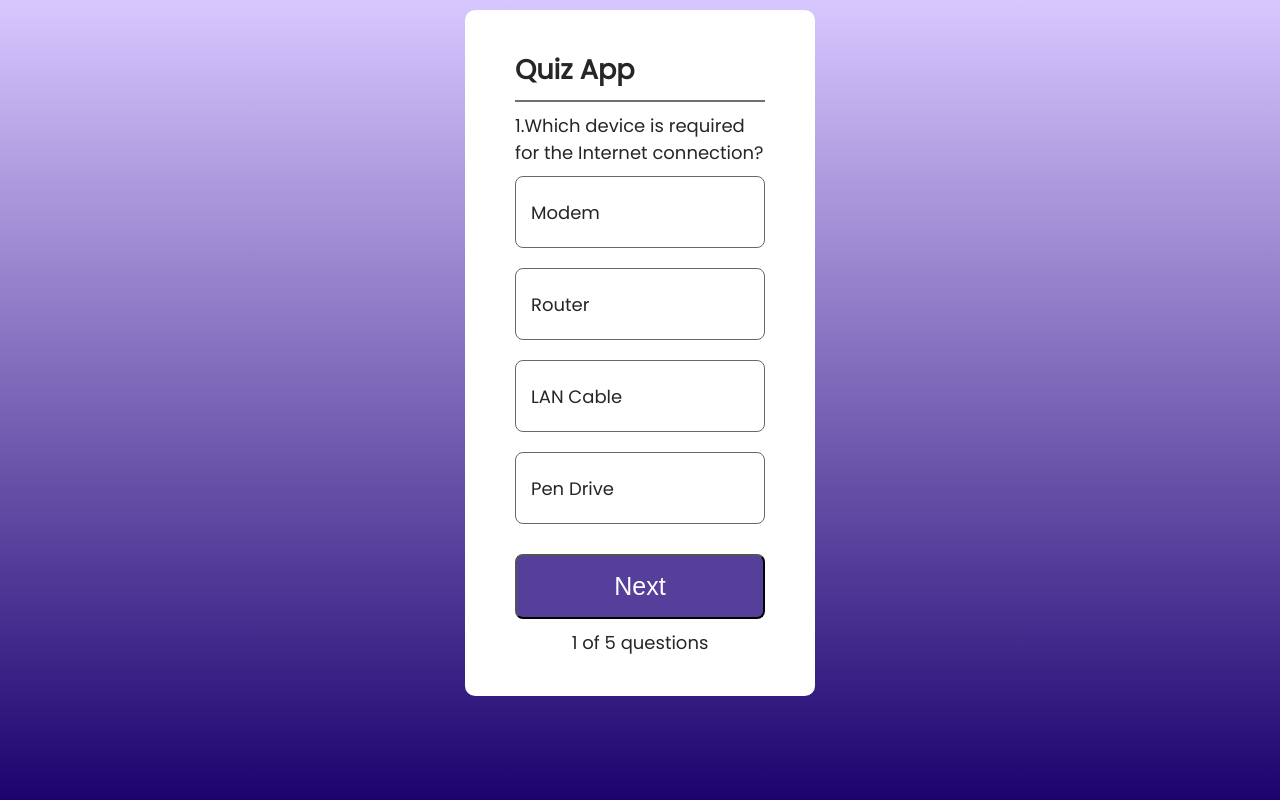
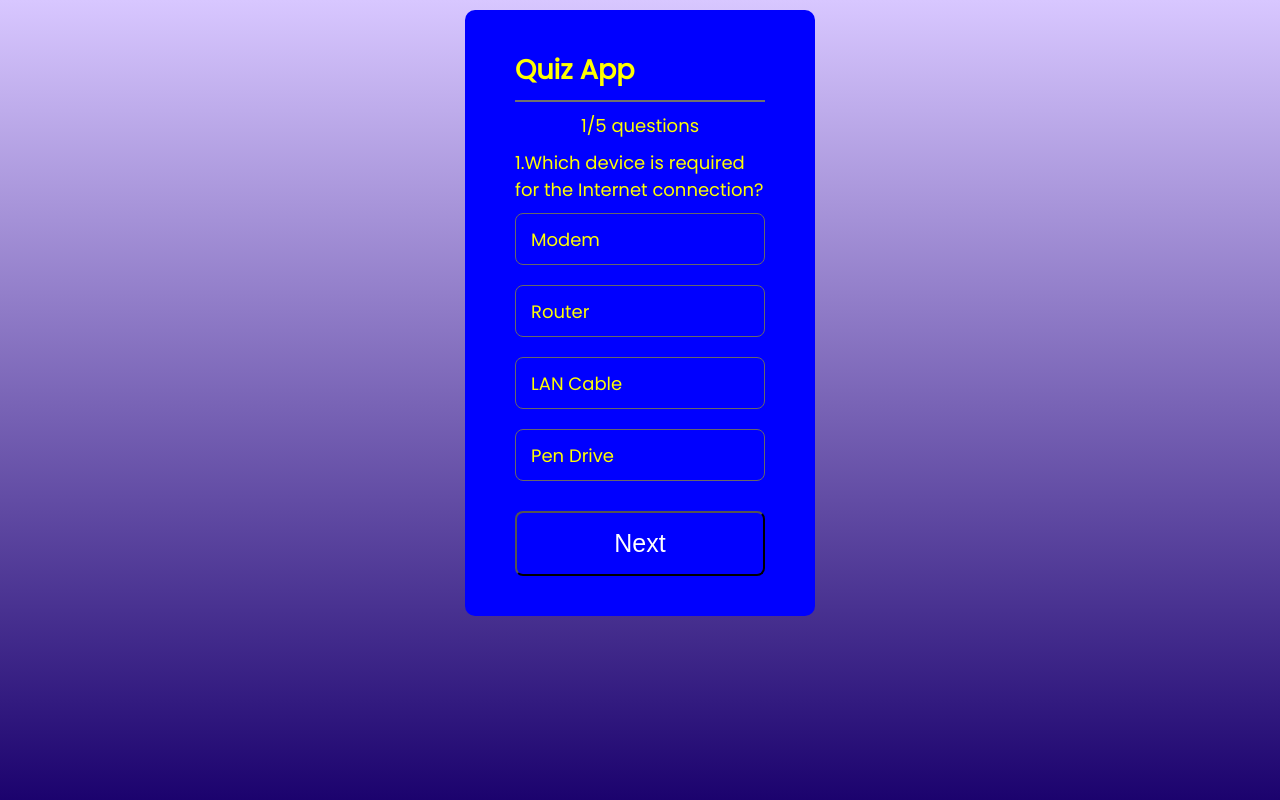
Before and after one commit to francescosave/quiz-app, a React (Vite) app: page / in a window 1280 px wide. Shown: the top 800 px of the page. Built offline with nearby package versions, Linux system fonts and the light colour scheme.

Commit message:
feat: update tkf team5 style color and move question description pagination

```diff
--- a/src/Components/Quiz.css
+++ b/src/Components/Quiz.css
@@ -2,8 +2,8 @@
     width: 250px;
     margin: auto;
     margin-top: 10px;
-    background: white;
-    color: #262626;
+    background: blue;
+    color: yellow;
     display: flex;
     flex-direction: column;
     gap: 10px;
@@ -29,7 +29,7 @@
 .container ul li {
     display: flex;
     align-items: center;
-    height: 70px;
+    height: 50px;
     padding-left: 15px;
     border: 1px solid #686868;
     border-radius: 8px;
@@ -43,7 +43,7 @@
     margin: auto;
     width: 250px;
     height: 65px;
-    background: #553f9a;
+    background: blue ;
     color: #fff;
     font-size: 25px;
     font-weight: 500;
@@ -57,11 +57,11 @@
 }
 
 .correct {
-    background-color: lightgreen;
+    background-color: orangered;
     border-color: green;
 }
 
 .wrong {
-    background-color: pink;
-    border-color: red;
+    background-color: red;
+    border-color: pink;
 }
--- a/src/Components/Quiz.jsx
+++ b/src/Components/Quiz.jsx
@@ -64,6 +64,7 @@ const Quiz = () => {
           <button onClick={reset}>Reset</button>
         </> :
         <>
+          <div className="index">{index + 1}/{data.length} questions</div>
           <h2>{index + 1}.{question.question}</h2>
           <ul>
             <li ref={option1} onClick={(e) => { ceckAns(e, 1) }}>{question.option1}</li>
@@ -72,7 +73,6 @@ const Quiz = () => {
             <li ref={option4} onClick={(e) => { ceckAns(e, 4) }}>{question.option4}</li>
           </ul>
           <button onClick={next}>Next</button>
-          <div className="index">{index + 1} of {data.length} questions</div>
         </>
       }
     </div>
```
